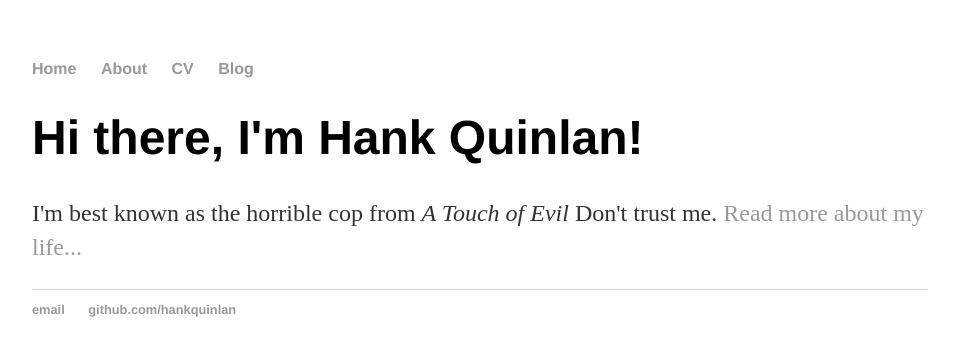
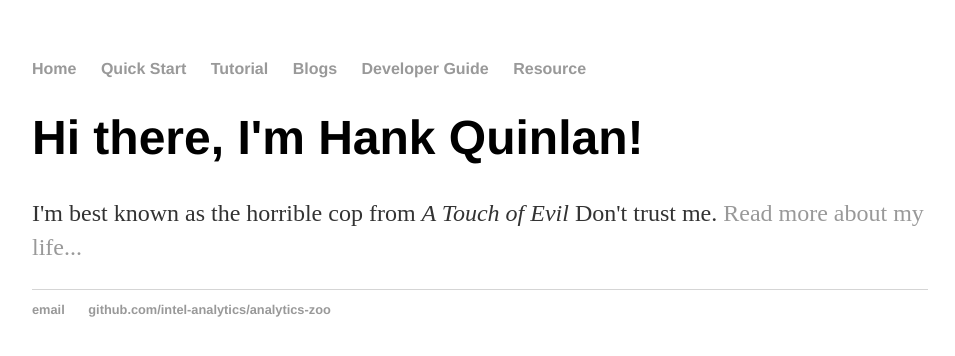
Before and after one commit to Wesley-Du/Wesley-Du.github.io, a Jekyll site: the page built from index.html, in a window 1280 px wide. Shown: the top 356 px of the page, without its empty margins (160-1115 px from the left). Built offline with Jekyll 4.4.1, drawn with Linux system fonts in a browser that asks for light colours.

Commit message:
new blog 1

```diff
--- a/_layouts/default.html
+++ b/_layouts/default.html
@@ -9,9 +9,12 @@
 			<nav>
 	    		<ul>
 	        		<li><a href="/">Home</a></li>
-		        	<li><a href="/about">About</a></li>
-	        		<li><a href="/cv">CV</a></li>
-	        		<li><a href="/blog">Blog</a></li>
+		        	<li><a href="/quickstart">Quick Start</a></li>
+	        		<li><a href="/tutorial">Tutorial</a></li>
+	        		<li><a href="/blog">Blogs</a></li>
+	        		<li><a href="/devguide">Developer Guide</a></li>
+	        		<li><a href="/resource">Resource</a></li>
+
 	    		</ul>
 			</nav>
 			<div class="container">
@@ -21,8 +24,8 @@
 			</div><!-- /.container -->
 			<footer>
 	    		<ul>
-	        		<li><a href="mailto:hankquinlanhub@gmail.com">email</a></li>
-	        		<li><a href="https://github.com/hankquinlan">github.com/hankquinlan</a></li>
+	        		<li><a href="wesley.du@intel.com">email</a></li>
+	        		<li><a href="https://github.com/intel-analytics/analytics-zoo">github.com/intel-analytics/analytics-zoo</a></li>
 				</ul>
 			</footer>
 		</body>
```
Also changed, not shown: _posts/2014-04-30-hank-quinlan-site-launched.md (deleted, +0 -10 lines), _posts/2019-12-25-analytics_zoo_blog_1.md (added, +7 -0 lines).
